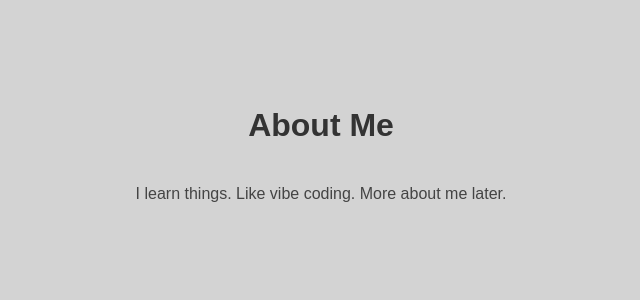
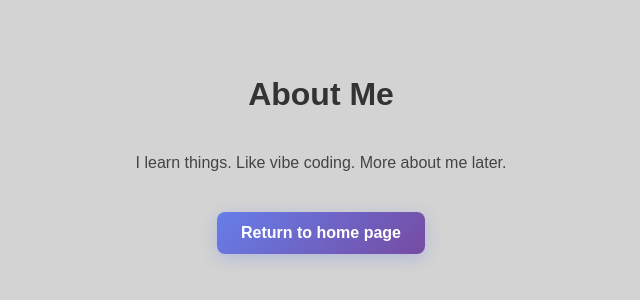
Before and after one commit to vkk-web-dev/my-first-vibe-site, a plain HTML site: page about.html in a window 1280 px wide. Shown: the part 246-546 px from the top of the page, without its empty margins (319-959 px from the left). Drawn offline with Linux system fonts and the light colour scheme.

Commit message:
Add Return to home page button to about page with matching styling

```diff
--- a/about.html
+++ b/about.html
@@ -24,10 +24,31 @@
             margin: 20px 0;
             color: #444;
         }
+        button {
+            background: linear-gradient(135deg, #667eea 0%, #764ba2 100%);
+            color: white;
+            border: none;
+            padding: 12px 24px;
+            border-radius: 8px;
+            font-size: 16px;
+            font-weight: 600;
+            cursor: pointer;
+            transition: all 0.3s ease;
+            box-shadow: 0 4px 15px rgba(102, 126, 234, 0.3);
+            margin-top: 20px;
+        }
+        button:hover {
+            transform: translateY(-2px);
+            box-shadow: 0 6px 20px rgba(102, 126, 234, 0.4);
+        }
+        button:active {
+            transform: translateY(0);
+        }
     </style>
 </head>
 <body>
     <h1>About Me</h1>
     <p>I learn things. Like vibe coding. More about me later.</p>
+    <button onclick="window.location.href='index.html'">Return to home page</button>
 </body>
 </html>
```
